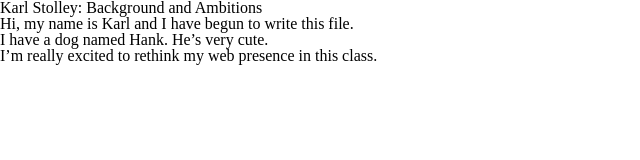
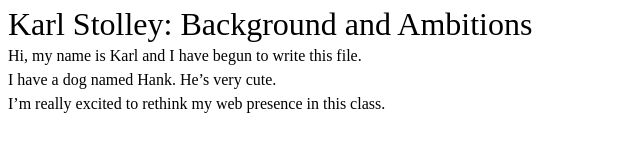
Before and after one commit to wd-2020/com-330-project-one, a plain HTML site: page index.html in a window 1280 px wide. Shown: the whole page, without its empty margins (0-640 px from the left). Drawn offline with Linux system fonts and the light colour scheme.

Commit message:
Add foundational typographic styles

```diff
--- a/screen.css
+++ b/screen.css
@@ -48,3 +48,13 @@ table {
 }
 
 /* Add custom styles below... */
+html {
+  padding: 0.5em;
+}
+h1 {
+  font-size: 2em;
+  padding-bottom: .25em;
+}
+p {
+  padding-bottom: 0.5em;
+}
```
